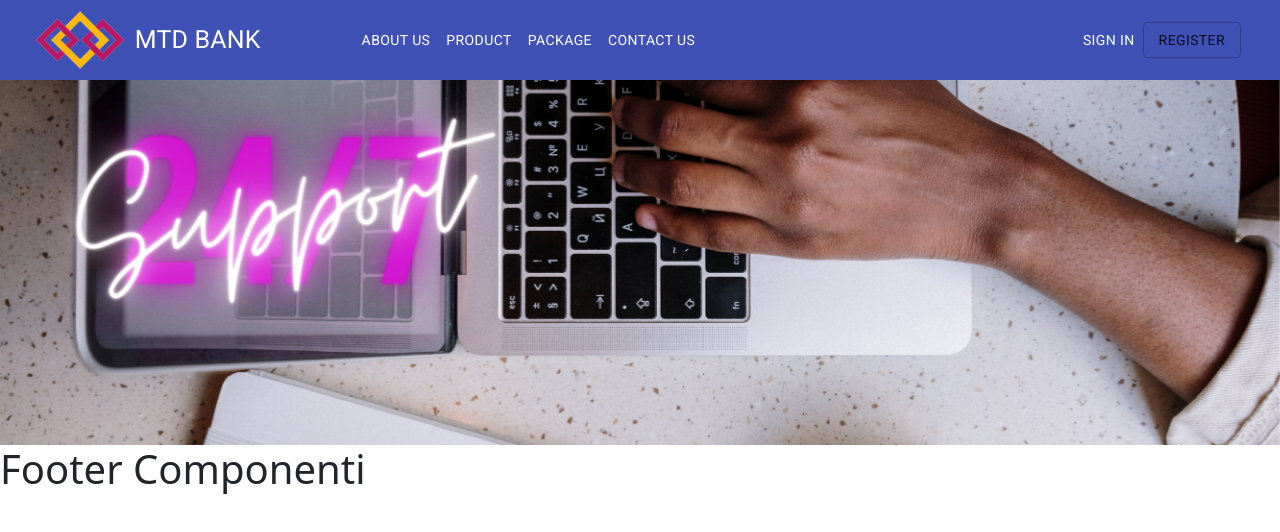
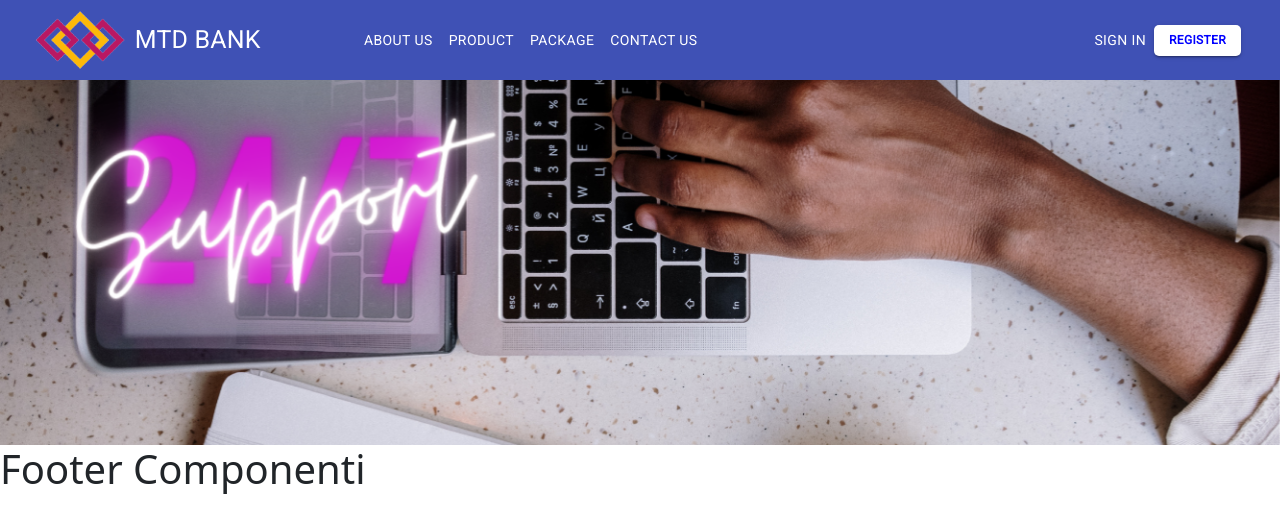
Before and after one commit to tatar6607/bank-app-ui, a React (Create React App) app: page / in a window 1280 px wide. Shown: the top 532 px of the page. Built offline with nearby package versions, Linux system fonts and the light colour scheme; the HTML template or start-up script is replaced by a standard one.

Commit message:
navbar  updated

```diff
--- a/src/header/Header.jsx
+++ b/src/header/Header.jsx
@@ -16,7 +16,7 @@ const useStyles = makeStyles((theme) => ({
   },
   title: {
     flexGrow: 1,
-    fontSize: 25
+    fontSize: 25,
   },
 
   logo: {
@@ -47,7 +47,17 @@ const Header = () => {
           </Box>
           <Box marginRight="15px">
             <Button color="inherit">Sign in</Button>
-            <Button variant="outlined" color="default">
+            <Button
+              style={{
+                borderRadius: 5,
+                backgroundColor: "white",
+                padding: "5px 15px",
+                fontSize: "12px",
+                color: "blue",
+                fontWeight: 600,
+              }}
+              variant="contained"
+            >
               Register
             </Button>
           </Box>
```
